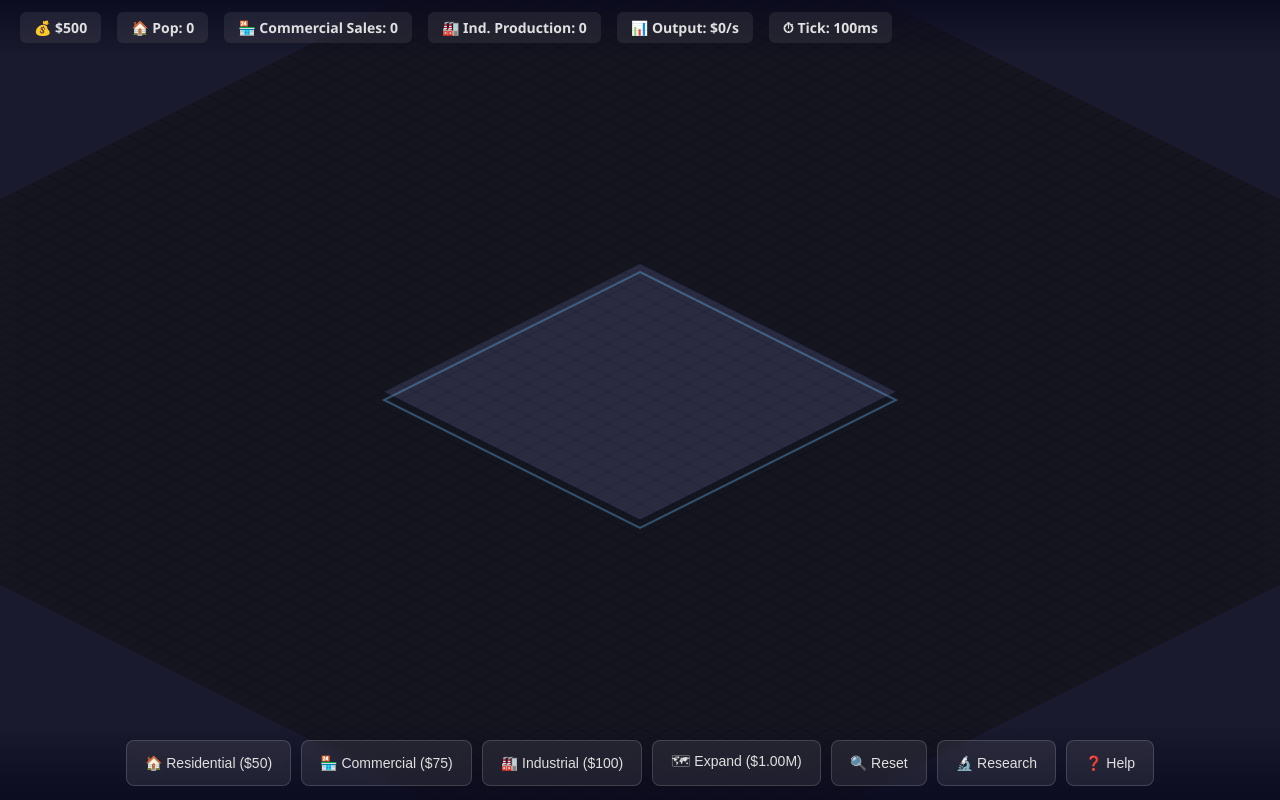
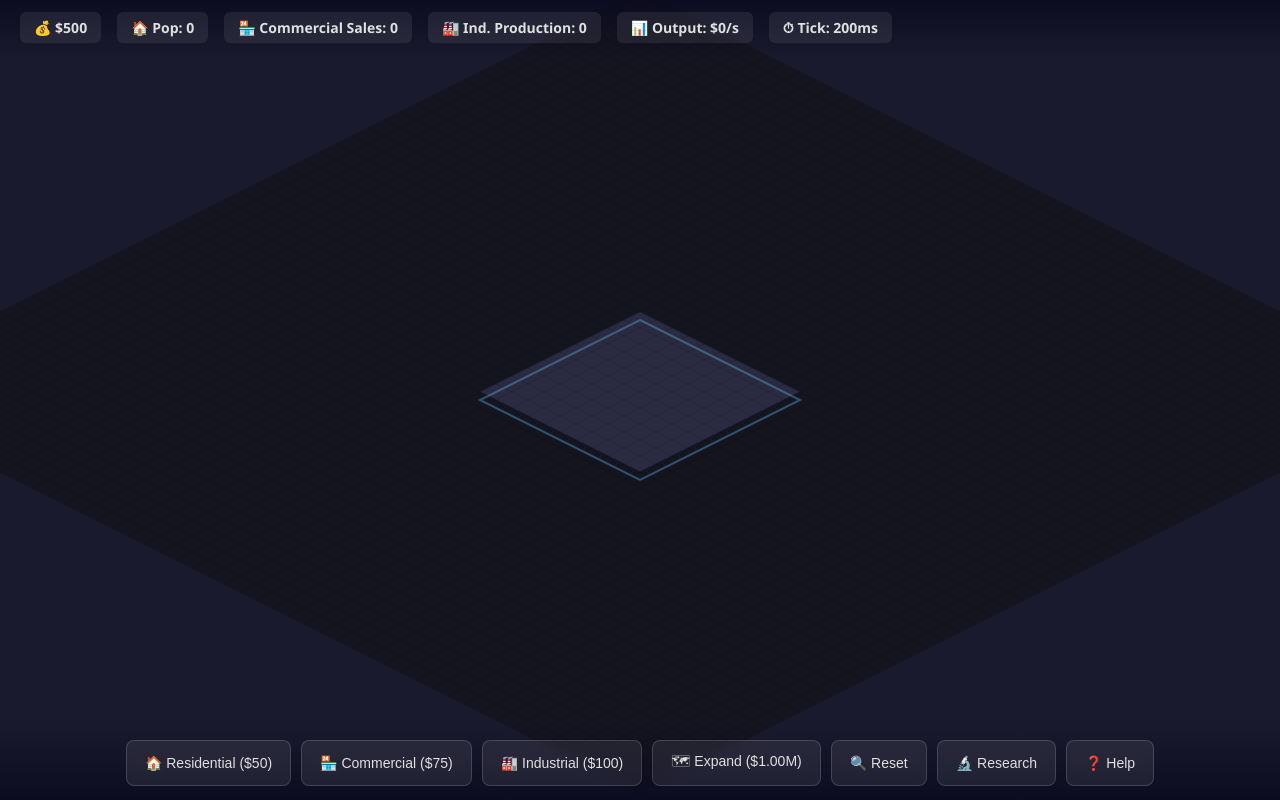
Before and after one commit to nickrsan/Citidle, a website with bundled scripts: page index.html in a window 1280 px wide. Built offline with nearby package versions, Linux system fonts and the light colour scheme; animation ran at ten frames a second.

Commit message:
Grid adjustments, disabling a test, and changing economic calculation
Also reducing the default tick rate to try to limit CPU utilization

```diff
--- a/index.html
+++ b/index.html
@@ -54,7 +54,7 @@
                 <li>🔍 <strong>Zoom</strong> with the scroll wheel.</li>
                 <li>🔬 <strong>Research</strong> unlocks new zones and upgrades.</li>
                 <li>🗺 <strong>Expand</strong> to unlock more tiles on the map.</li>
-                <li>💰 <strong>Income</strong> = min(Workers, Commerce, Production).</li>
+                <li>💰 <strong>Income</strong> = min(Workers/2, Commerce, Production).</li>
                 <li>Zones deepen in color and grow taller as they densify.</li>
                 <li>💵 Watch for $ signs above commercial zones shipping products!</li>
             </ul>
--- a/src/config.js
+++ b/src/config.js
@@ -7,7 +7,7 @@ export const ZONE_TYPES = {
         // Base color (HSL) — hue, saturation %, lightness %
         baseColor: { h: 120, s: 45, l: 55 },   // green
         placementCost: 50,
-        costScale: 2,
+        costScale: 1.5,
         // Per-cell base output
         baseOutput: { workers: 1, commerce: 0, production: 0 },
         // Spread probabilities: when this zone spreads, what does neighbor become?
@@ -37,11 +37,11 @@ export const ZONE_TYPES = {
 
 // ── Grid settings ──
 export const GRID = {
-    width: 64,
-    height: 64,
+    width: 50,
+    height: 50,
     cellSize: 32,           // logical pixel size of one cell
-    initialUsableSize: 16,  // initial usable area (centered square)
-    tileExpansionAmount: 8,  // cells to expand in each direction per purchase
+    initialUsableSize: 10,  // initial usable area (centered square)
+    tileExpansionAmount: 5,  // cells to expand in each direction per purchase
     tileBaseCost: 1000000,
     tileCostScale: 5,
 };
@@ -55,7 +55,7 @@ export const ISO = {
 
 // ── Economy ──
 export const ECONOMY = {
-    baseTickMs: 100,         // starting tick interval
+    baseTickMs: 200,         // starting tick interval
     incomePerOutput: 1,      // $ per unit of min(workers, commerce, production)
     startingMoney: 500,
 };
@@ -250,7 +250,7 @@ export const DEFAULT_VARS = {
     unlock_residential: true,
     unlock_commercial: true,
     unlock_industrial: true,
-    spread_multiplier: 1.0,
+    spread_multiplier: 1.5,
     density_residential: 0,
     density_commercial: 0,
     density_industrial: 0,
--- a/src/main.js
+++ b/src/main.js
@@ -463,8 +463,9 @@ function economyTick() {
     const output = map.computeOutput(vars);
     state.lastOutput = output;
 
-    // Income = min(workers, commerce, production) × income multiplier
-    const minOutput = Math.min(output.workers, output.commerce, output.production);
+    // Income = min(workers/2, commerce, production) × income multiplier
+    // workers/2 because they need to run the factory and the sales
+    const minOutput = Math.min(output.workers/2, output.commerce, output.production);
     const income = minOutput * ECONOMY.incomePerOutput * vars.income_multiplier;
     state.incomePerTick = income;
     state.money += income;
```
Also changed, not shown: tests/grid.test.js (+3 -1 lines).
